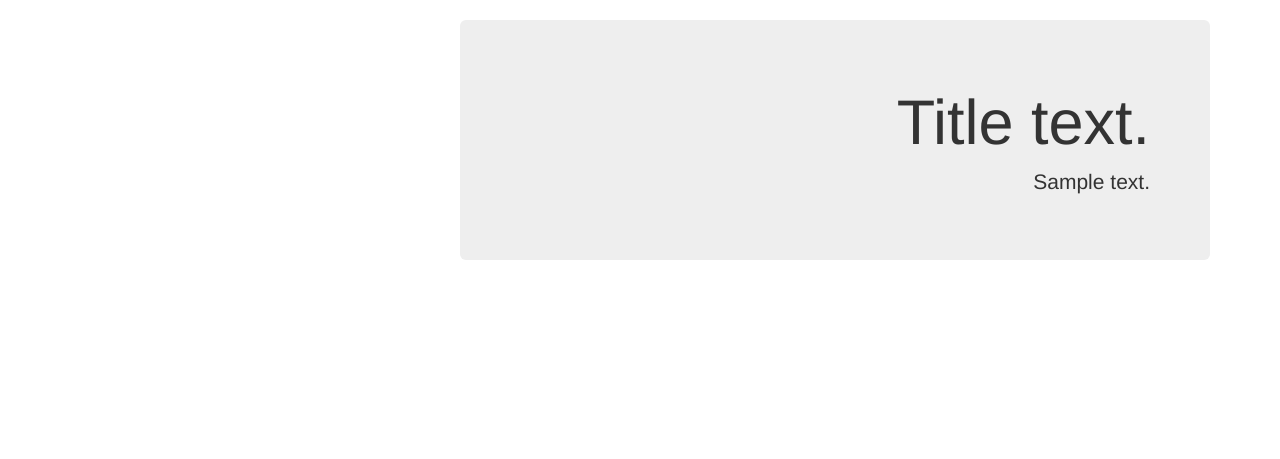
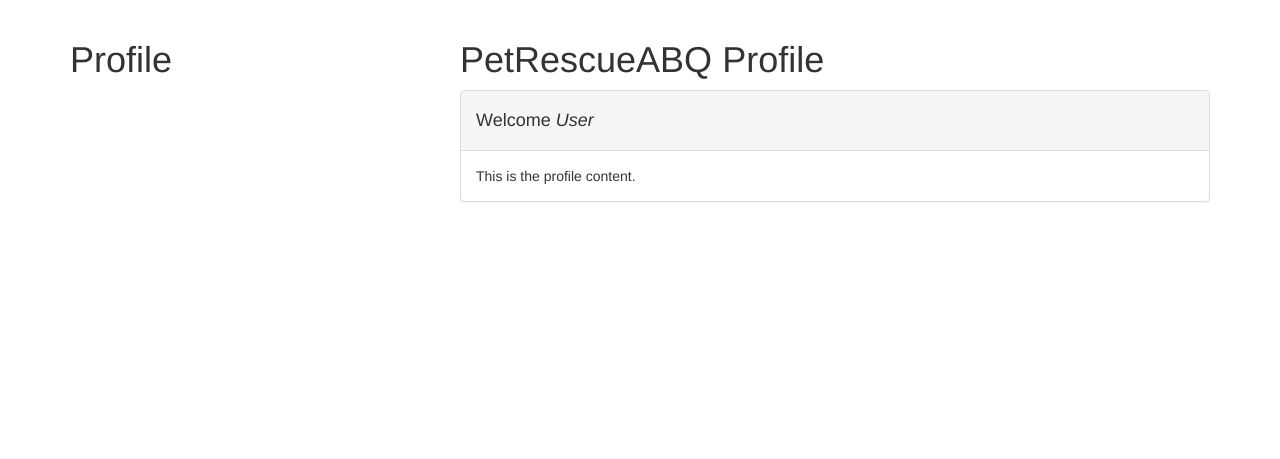
Before and after one commit to whoisharrison/petfoster, a PHP site: page /static-ui/profile.php in a window 1280 px wide. Shown: the part 52-511 px from the top of the page. Run offline with PHP 8.4, Linux system fonts and the light colour scheme; some libraries are stand-ins or nearby versions; some web fonts are replaced.

Commit message:
wrapped up static ui

```diff
--- a/static-ui/profile.php
+++ b/static-ui/profile.php
@@ -4,14 +4,25 @@
 
 		<!-- insert header and navbar -->
 		<?php require_once("lib/header.php");?>
-
-		<main class="bg p-t-nav">
+		<main class="bg">
 			<div class="container">
 				<div class="row">
-					<div class="col-md-8 col-md-offset-4">
-						<div class="jumbotron text-right">
-							<h1>Title text.</h1>
-							<p class="lead">Sample text.</p>
+					<div class="col-md-4">
+						<h1>Profile</h1>
+
+					</div>
+
+					<div class="col-md-8">
+						<h1>PetRescueABQ Profile</h1>
+
+						<!-- Begin Post Item -->
+						<div class="panel panel-default">
+							<div class="panel-heading">
+								<div class="h4">Welcome <em>User</em> <small></small></div>
+							</div>
+							<div class="panel-body">
+								This is the profile content.
+							</div>
 						</div>
 					</div>
 				</div>
```
